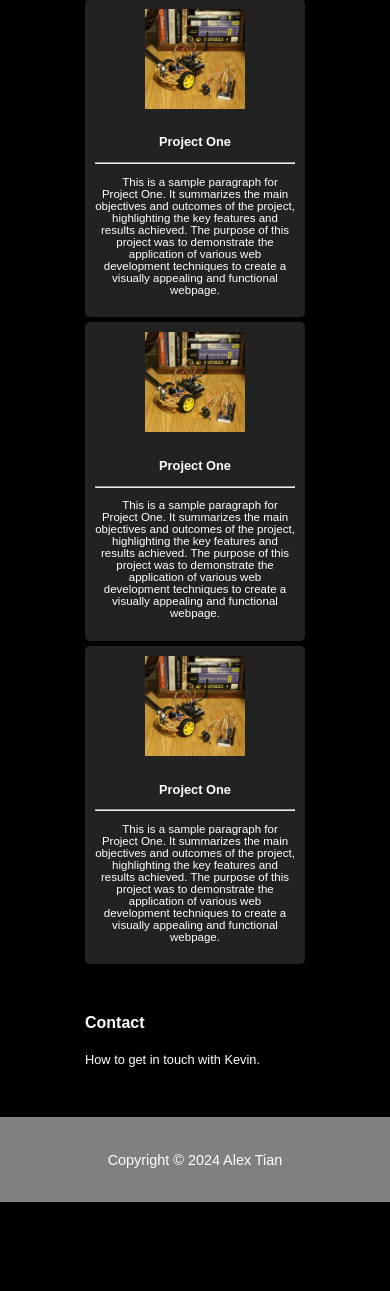
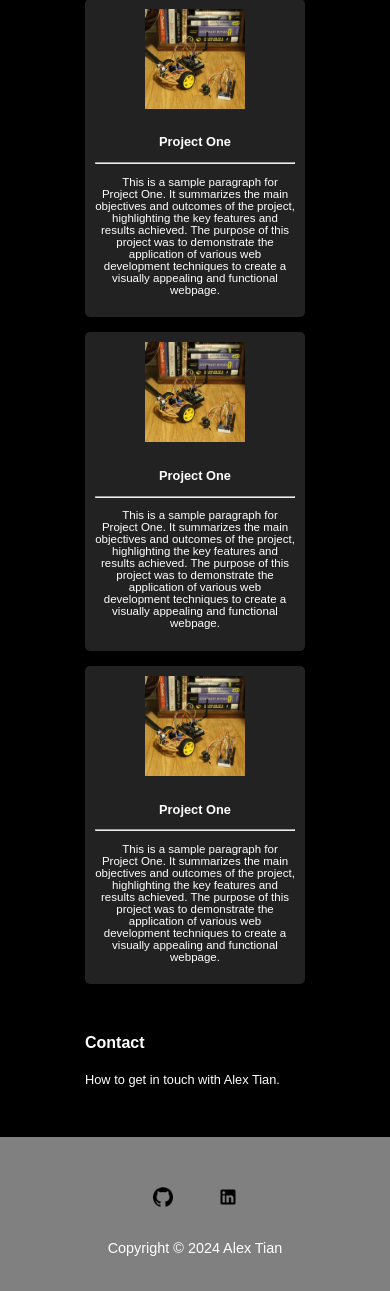
Before and after one commit to alextianyf/CV, a Flask app: page / in a window 390 px wide. Shown: the part 1187-2478 px from the top of the page. Before the commit the page ends 2389 px from the top, so only its background shows below. Run offline with Flask 3, Linux system fonts and the light colour scheme.

Commit message:
adding footer github and linked link and icon

```diff
--- a/static/styles.css
+++ b/static/styles.css
@@ -108,8 +108,8 @@ nav {
 }
 
 .project_image{
-    height: 220px;
-    width: 220px;
+    height: 250px;
+    width: 250px;
 }
 
 .project_container {
@@ -119,18 +119,18 @@ nav {
     gap: 10px;
 
     background: #222;
-    margin: 5px 0;
+    margin: 15px 0;
     padding: 10px;
     border-radius: 5px;
 }
 
 .project_container .proj_title {
-    font-size: 1.2em;
+    font-size: 1.1em;
 
 }
 
 .project_container .proj_summary {
-    font-size: 1em;
+    font-size: 0.9em;
     text-indent: 5%;
 }
 
@@ -140,6 +140,22 @@ footer {
     background-color: gray;
     text-align: center;
 }
+
+.footer_icon_section {
+    display: grid;
+    grid-template-columns: 1fr 1fr;
+    align-items: center;
+    gap: 50px;
+    max-width: 150px;
+    margin: 50px auto;
+    padding: 0 20px;
+}
+
+.footer_icon{
+    height: 32px;
+    width: 32px;
+}
+
 
 @media (max-width: 1200px){
     .nav-links li a {
@@ -269,4 +285,16 @@ footer {
     footer{
         font-size: 0.9em;
     }
+
+    .footer_icon_section {
+        gap: 30px;
+        max-width: 100px;
+        margin: 30px auto;
+        padding: 0 15px;
+    }
+
+    .footer_icon{
+        height: 20px;
+        width: 20px;
+    }
 }
--- a/templates/index.html
+++ b/templates/index.html
@@ -3,7 +3,7 @@
 <head>
     <meta charset="UTF-8">
     <meta name="viewport" content="width=device-width, initial-scale=1.0">
-    <title>Profile Page</title>
+    <title>Alex Tian</title>
     <link rel="stylesheet" href="static/styles.css">
 </head>
 <body>
@@ -91,11 +91,19 @@
 
         <section id="contact" class="section">
             <h2>Contact</h2>
-            <p>How to get in touch with Kevin.</p>
+            <p>How to get in touch with Alex Tian.</p>
         </section>
     </main>
 </body>
 <footer>
-    <p>Copyright &copy; 2024 Alex Tian</p>
+    <div class="footer_icon_section">
+        <a href="https://github.com/alextianyf">
+            <img class="footer_icon" src="static/assets/github.png" alt="GitHub">
+        </a>
+        <a href="https://linkedin.com/in/yunfei-alex-tian-2b9317195">
+            <img class="footer_icon" src="static/assets/linkedin.png" alt="LinkedIn">
+        </a>
+    </div>
+    <p>Copyright &copy; 2024 Alex Tian </p>
 </footer>
 </html>
```
Also changed, not shown: static/assets/github.png (added), static/assets/linkedin.png (added).
